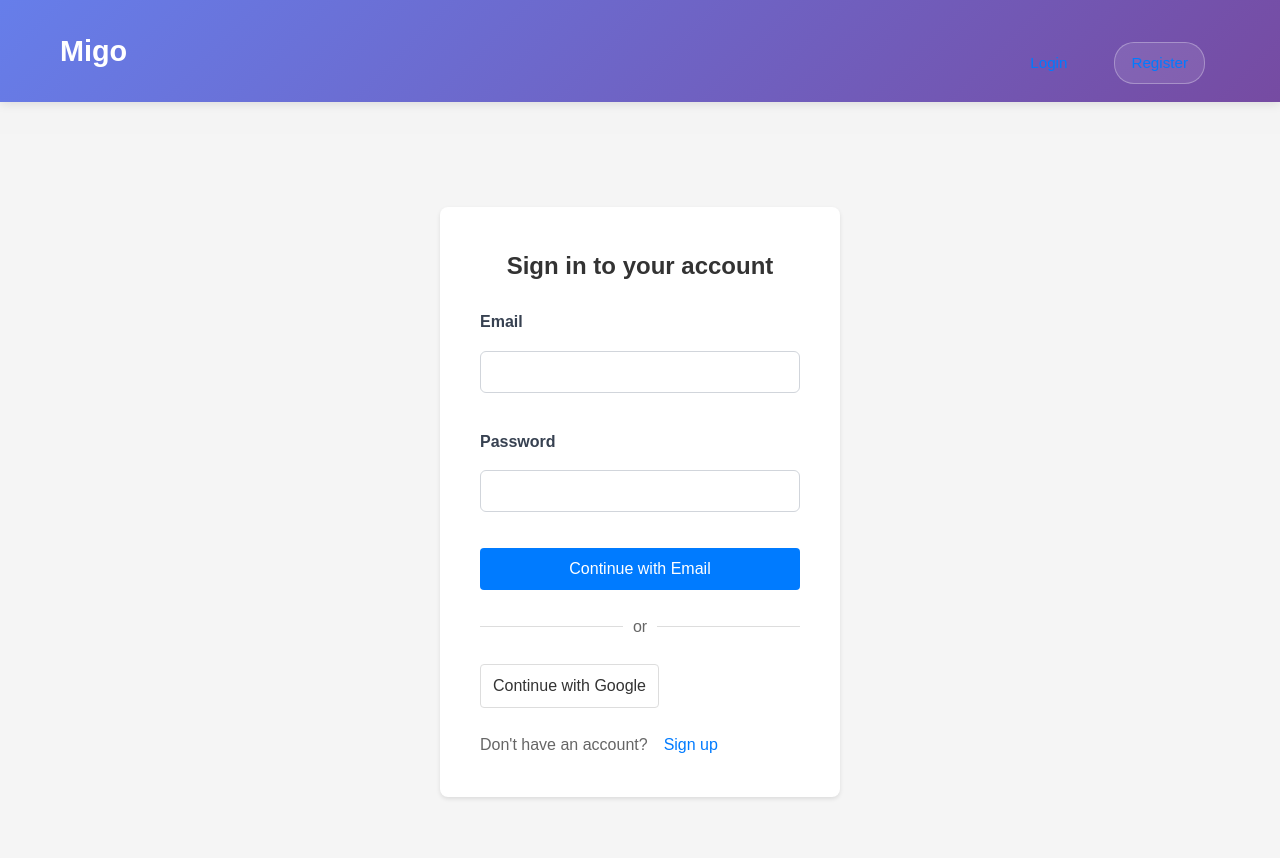
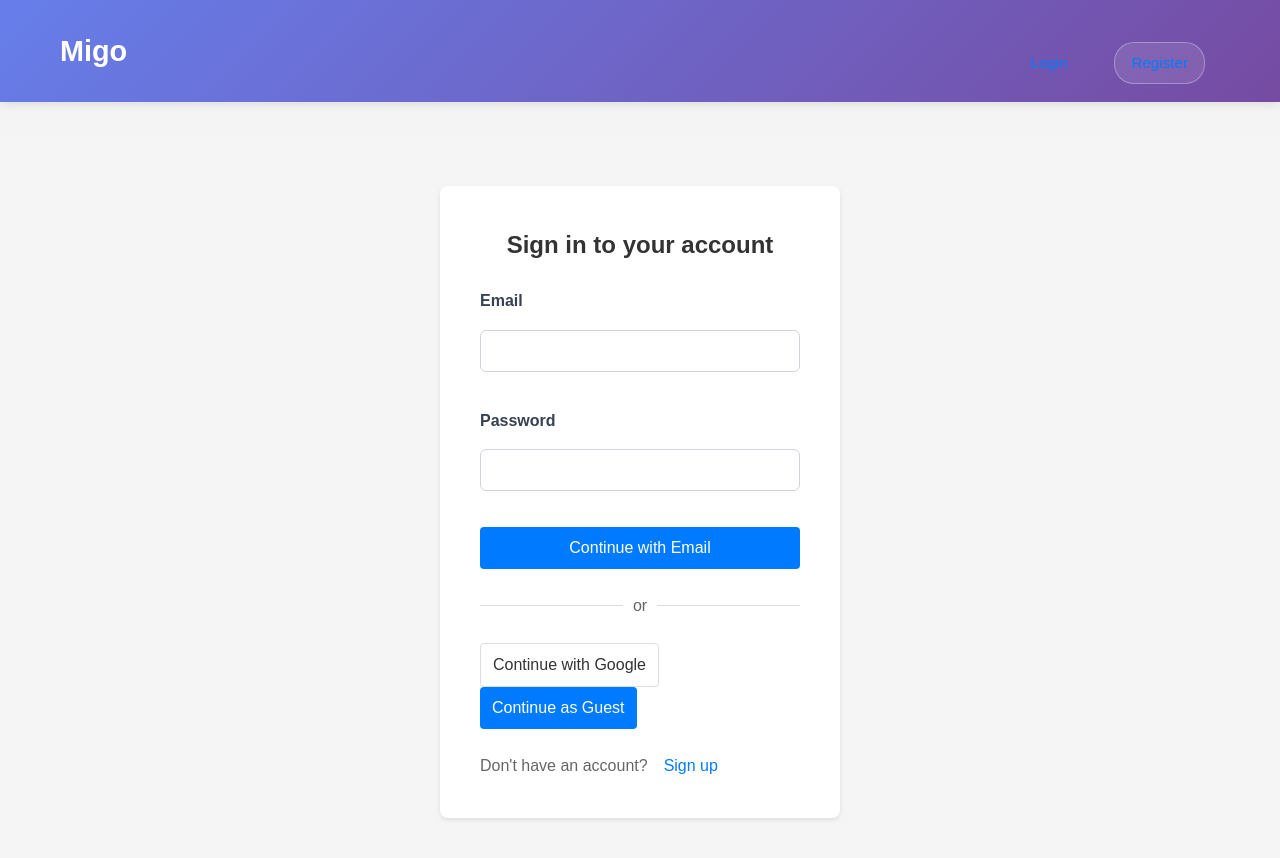
Before and after one commit to William-Ta0/Migo-Marketplcase, a React (Create React App) app in the folder frontend/: page /login in a window 1280 px wide. Shown: the top 858 px of the page. Built offline with nearby package versions, Linux system fonts and the light colour scheme; no server answers; the HTML template or start-up script is replaced by a standard one.

Commit message:
continue as guest added

```diff
--- a/frontend/src/context/AuthContext.js
+++ b/frontend/src/context/AuthContext.js
@@ -401,6 +401,17 @@ export const AuthProvider = ({ children }) => {
     return unsubscribe;
   }, []);
 
+  const continueAsGuest = async () => {
+    try {
+      setCurrentUser({ uid: 'guest', displayName: 'Guest' });
+      setCurrentUserRole('guest');
+      setUserProfile({ role: 'guest' });
+    } catch (error) {
+      console.error('Error during guest session:', error);
+      throw error;
+    }
+  };
+
   const value = {
     currentUser,
     userRole,
@@ -415,6 +426,7 @@ export const AuthProvider = ({ children }) => {
     updateUserProfile,
     uploadAvatar,
     deleteAccount,
+    continueAsGuest,
     // Alias for backward compatibility
     user: currentUser
   };
--- a/frontend/src/pages/Login.js
+++ b/frontend/src/pages/Login.js
@@ -9,7 +9,7 @@ const Login = () => {
   const [error, setError] = useState('');
   const [loading, setLoading] = useState(false);
 
-  const { login, googleLogin, getUserRole } = useAuth();
+  const { login, googleLogin, continueAsGuest, getUserRole } = useAuth();
   const navigate = useNavigate();
 
   const handleSubmit = async (e) => {
@@ -80,6 +80,20 @@ const Login = () => {
     }
   };
 
+  const handleContinueAsGuest = async () => {
+    try {
+      setError('');
+      setLoading(true);
+      await continueAsGuest();
+      navigate('/');
+    } catch (err) {
+      console.error('Guest login error:', err);
+      setError('Failed to continue as guest');
+    } finally {
+      setLoading(false);
+    }
+  };
+
   return (
     <div className="auth-container">
       <div className="auth-form-container">
@@ -124,6 +138,14 @@ const Login = () => {
           Continue with Google
         </button>
 
+        <button
+          onClick={handleContinueAsGuest}
+          disabled={loading}
+          className="auth-button guest-button"
+        >
+          Continue as Guest
+        </button>
+
         <div className="auth-links">
           Don't have an account? <Link to="/register">Sign up</Link>
         </div>
```
Also changed, not shown: 1 other file (tests, documents, lock files or other folders).
